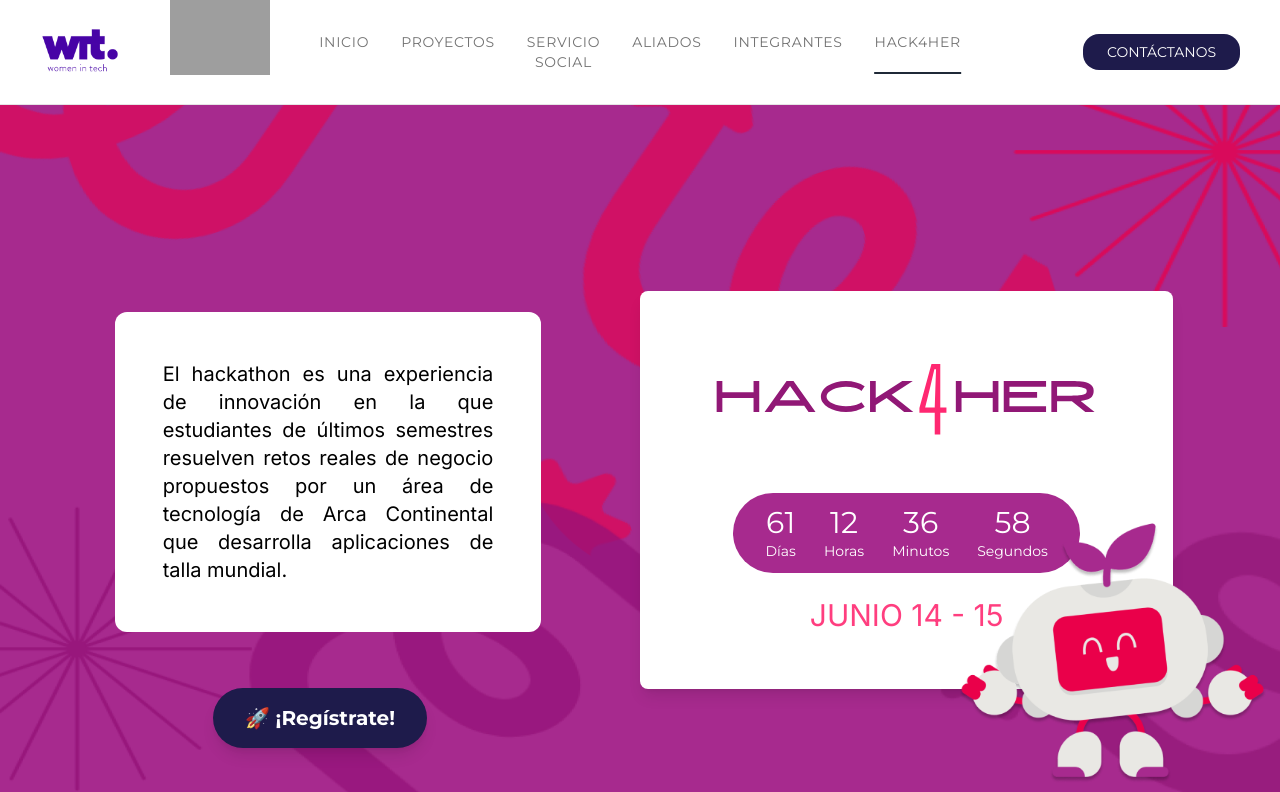
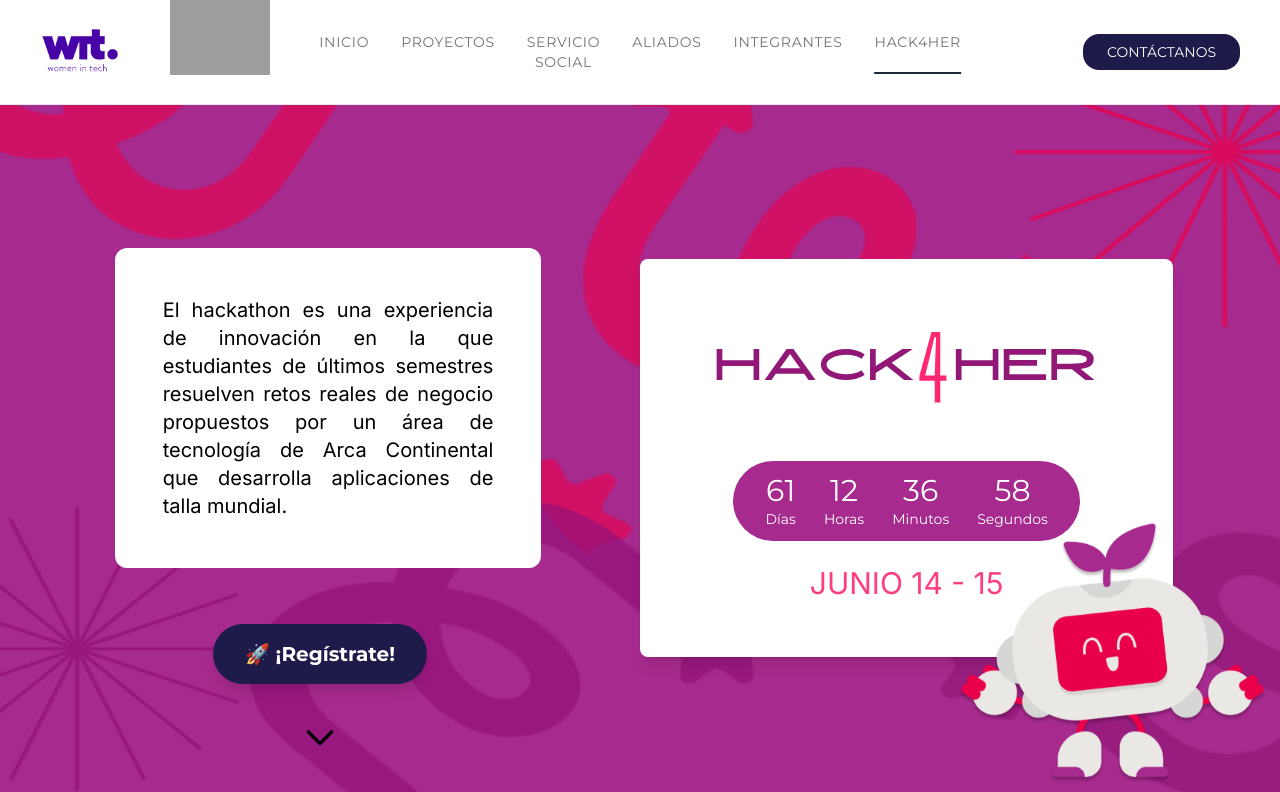
Before and after one commit to WIT-MTY/webpage, a Next.js app: page /hack4her in a window 1280 px wide. Shown: the top 792 px of the page. Built offline with nearby package versions, Linux system fonts and the light colour scheme; grey boxes are pictures that could not be loaded.

Commit message:
refactor: added margin

```diff
--- a/app/components/hack4her/experiencia.tsx
+++ b/app/components/hack4her/experiencia.tsx
@@ -17,7 +17,7 @@
     return (
         <>
             <div className=" sm:w-full flex flex-col md:w-1/2 items-center mt-24">
-                <div className="w-full md:w-4/6 p-12 md:mt-48 bg-white m-8 rounded-xl ml-12">
+                <div className="w-full md:w-4/6 p-12 md:mt-32 bg-white m-8 rounded-xl ml-12">
                     <p className="text-xl md:text-xl text-justify">
                         El hackathon es una experiencia de innovación en la que estudiantes de últimos
                         semestres resuelven retos reales de negocio propuestos por un área de tecnología
```
